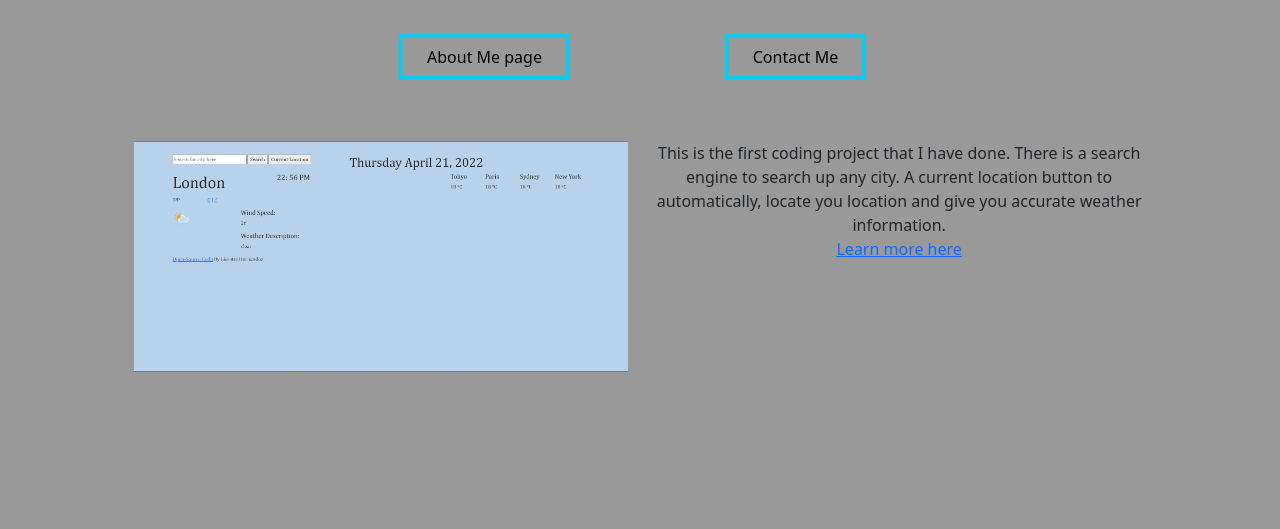
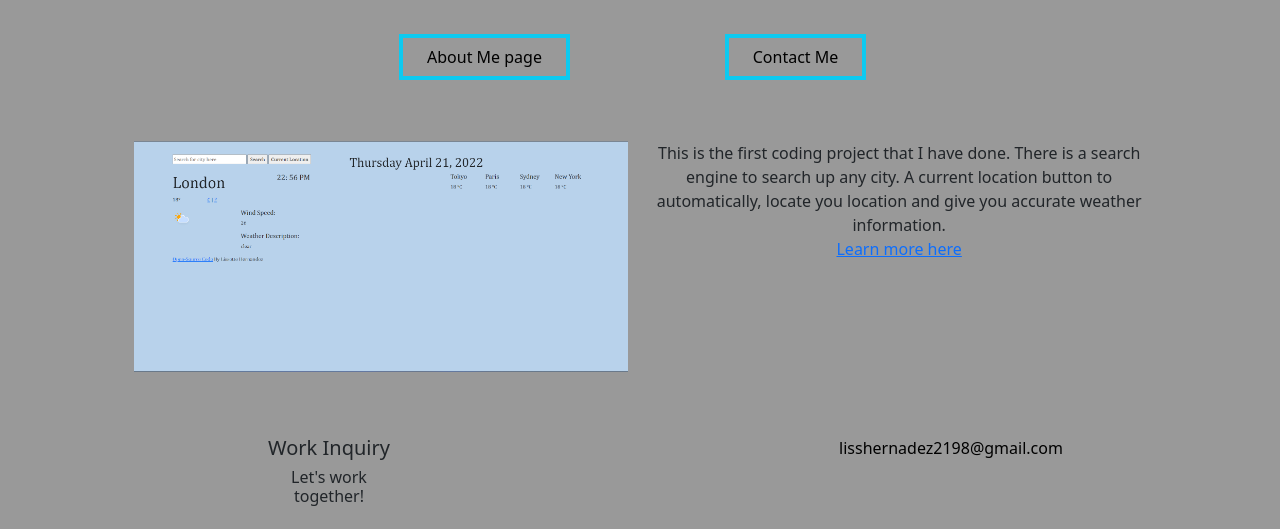
Before and after one commit to liss2022/SheCodees-profolio, a plain HTML site: page index.html in a window 1280 px wide. Shown: the part 280-809 px from the top of the page. Drawn offline with nearby package versions, Linux system fonts and the light colour scheme.

Commit message:
add footer in index file

```diff
--- a/index.html
+++ b/index.html
@@ -81,6 +81,19 @@
           </p>
   </div>
 </div>
-
+<footer>
+  <div class="row d-flex justify-content-around mt-5">
+    <div class="col-md-4"><h5>Work Inquiry</h5>
+    <div class="row d-flex justify-content-center">
+      <div class="col-md-3"><h6>Let's work together!</h6></div>
+    </div>
+  </div>
+    <div class="col-md-4">  <a
+            href="mailto:lisshernadez2198@gmail.com"
+            class="contact-email text-black text-decoration-none"
+            >lisshernadez2198@gmail.com</a
+          ></div>
+  </div>
+</footer>
   </body>
 </html>
```
